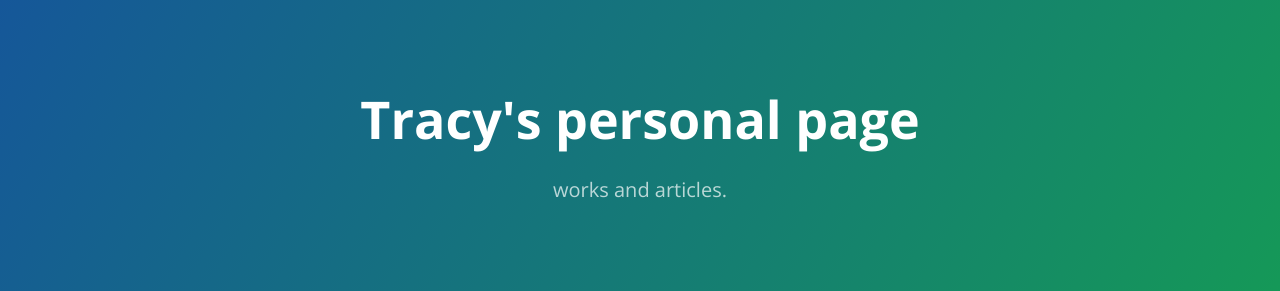
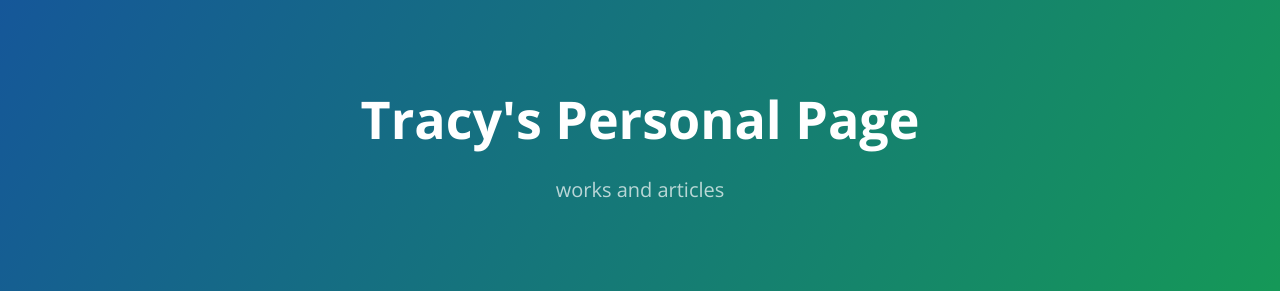
Before and after one commit to CUI77/cui77.github.io, a Jekyll site: the page built from index.md, in a window 1280 px wide. Shown: the top 291 px of the page. Built offline with Jekyll 4.4.1, drawn with Linux system fonts in a browser that asks for light colours.

```diff
--- a/_config.yml
+++ b/_config.yml
@@ -1,5 +1,5 @@
-title: Tracy's personal page
-description: works and articles.
+title: Tracy's Personal Page
+description: works and articles
 show_downloads: false
 google_analytics:
 theme: jekyll-theme-cayman
```
